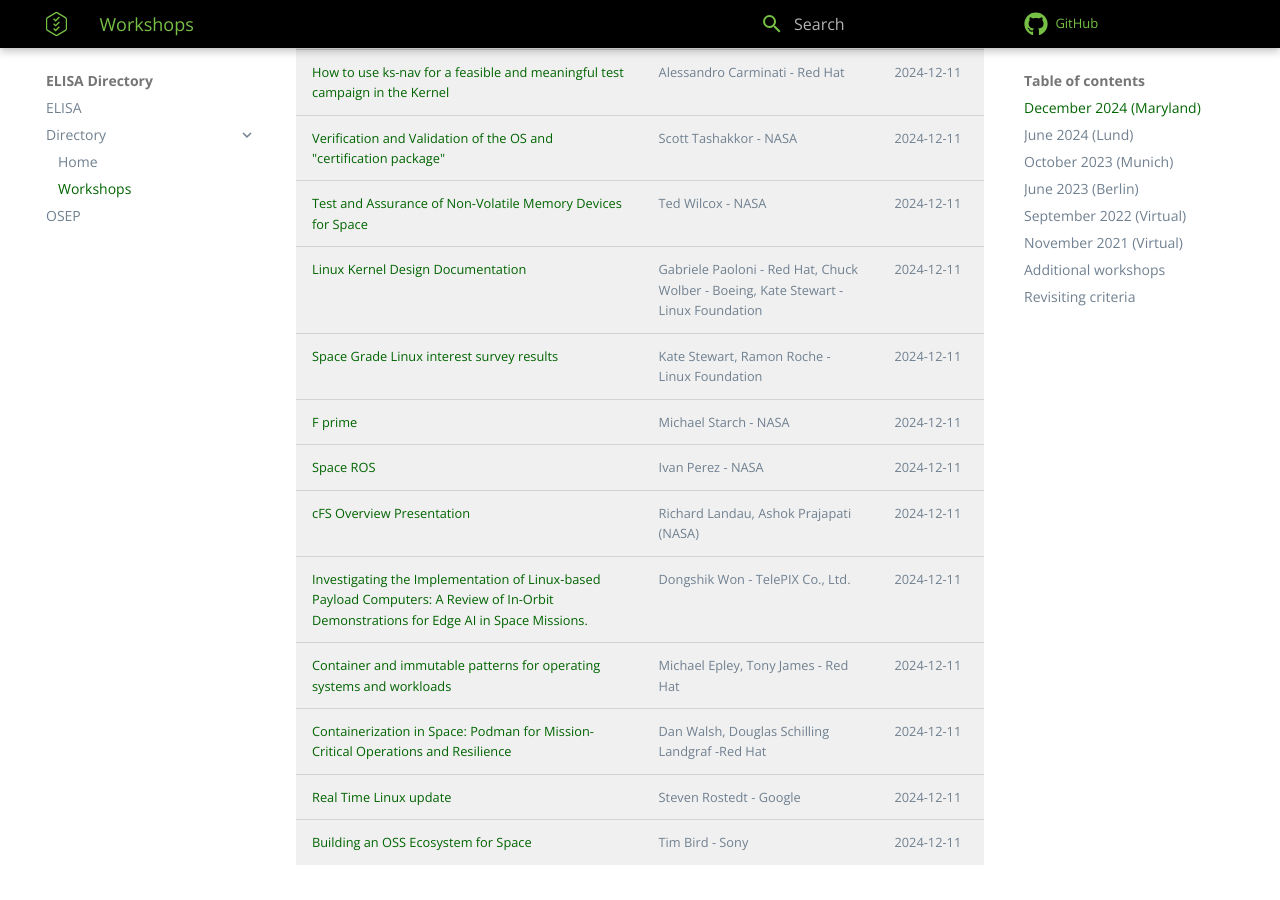
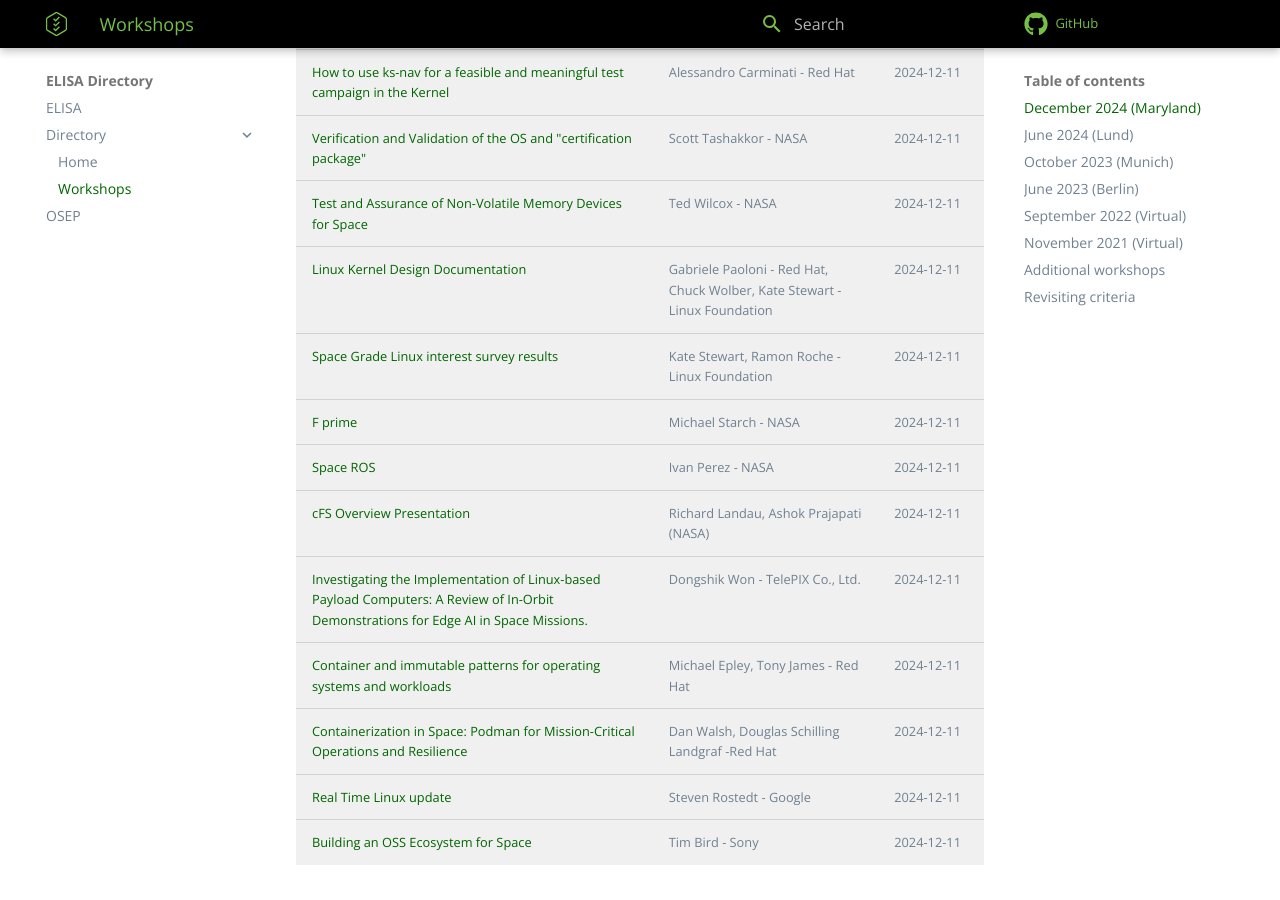
Before and after one commit to elisa-tech/directory, an MkDocs documentation site: the page built from docs/workshops/index.md, in a window 1280 px wide and 900 px high, scrolled down 878 px. Built offline with MkDocs 1.6.1 and Material for MkDocs 9.7.7, drawn with Linux system fonts in a browser that asks for light colours; comment, search, counter and statistics services are not loaded.

Commit message:
Update affiliation
Signed-off-by: Ramon Roche <mrpollo@gmail.com>

```diff
--- a/docs/workshops/index.md
+++ b/docs/workshops/index.md
@@ -20,7 +20,7 @@
 | [How to use ks-nav for a feasible and meaningful test campaign in the Kernel](2024-12-Maryland/How-to-use-ks-nav-for-a-feasible-and-meaningful-test-campaign-in-the-Kernel-Alessandro-Carminati-Red-Hat.pdf) | Alessandro Carminati - Red Hat | 2024-12-11 |
 | [Verification and Validation of the OS and "certification package"](2024-12-Maryland/Verification-and-Validation-of-the-OS-and_certification-package_-Scott-Tashakkor-NASA.pdf) | Scott Tashakkor - NASA | 2024-12-11 |
 | [Test and Assurance of Non-Volatile Memory Devices for Space](2024-12-Maryland/Test-and-Assurance-of-Non-Volatile-Memory-Devices-for-Space-Ted-Wilcox-NASA.pdf) | Ted Wilcox - NASA | 2024-12-11 |
-| [Linux Kernel Design Documentation](2024-12-Maryland/Linux-Kernel-Design-Documentation-Gabriele-Paoloni-Red-Hat-Chuck-Wolber-Boeing-Kate-Stewart-Linux-Foundation.pdf) | Gabriele Paoloni - Red Hat, Chuck Wolber - Boeing, Kate Stewart - Linux Foundation | 2024-12-11 |
+| [Linux Kernel Design Documentation](2024-12-Maryland/Linux-Kernel-Design-Documentation-Gabriele-Paoloni-Red-Hat-Chuck-Wolber-Boeing-Kate-Stewart-Linux-Foundation.pdf) | Gabriele Paoloni - Red Hat, Chuck Wolber, Kate Stewart - Linux Foundation | 2024-12-11 |
 | [Space Grade Linux interest survey results](2024-12-Maryland/Space-Grade-Linux-Interest-Survey-Ramon-Roche-Linux-Foundation.pdf) | Kate Stewart, Ramon Roche - Linux Foundation | 2024-12-11 |
 | [F prime](2024-12-Maryland/F-prime-Michael-Starch-NASA.pdf) | Michael Starch - NASA | 2024-12-11 |
 | [Space ROS](2024-12-Maryland/Space-ROS-Ivan-Perez-NASA.pdf) | Ivan Perez - NASA | 2024-12-11 |
```
